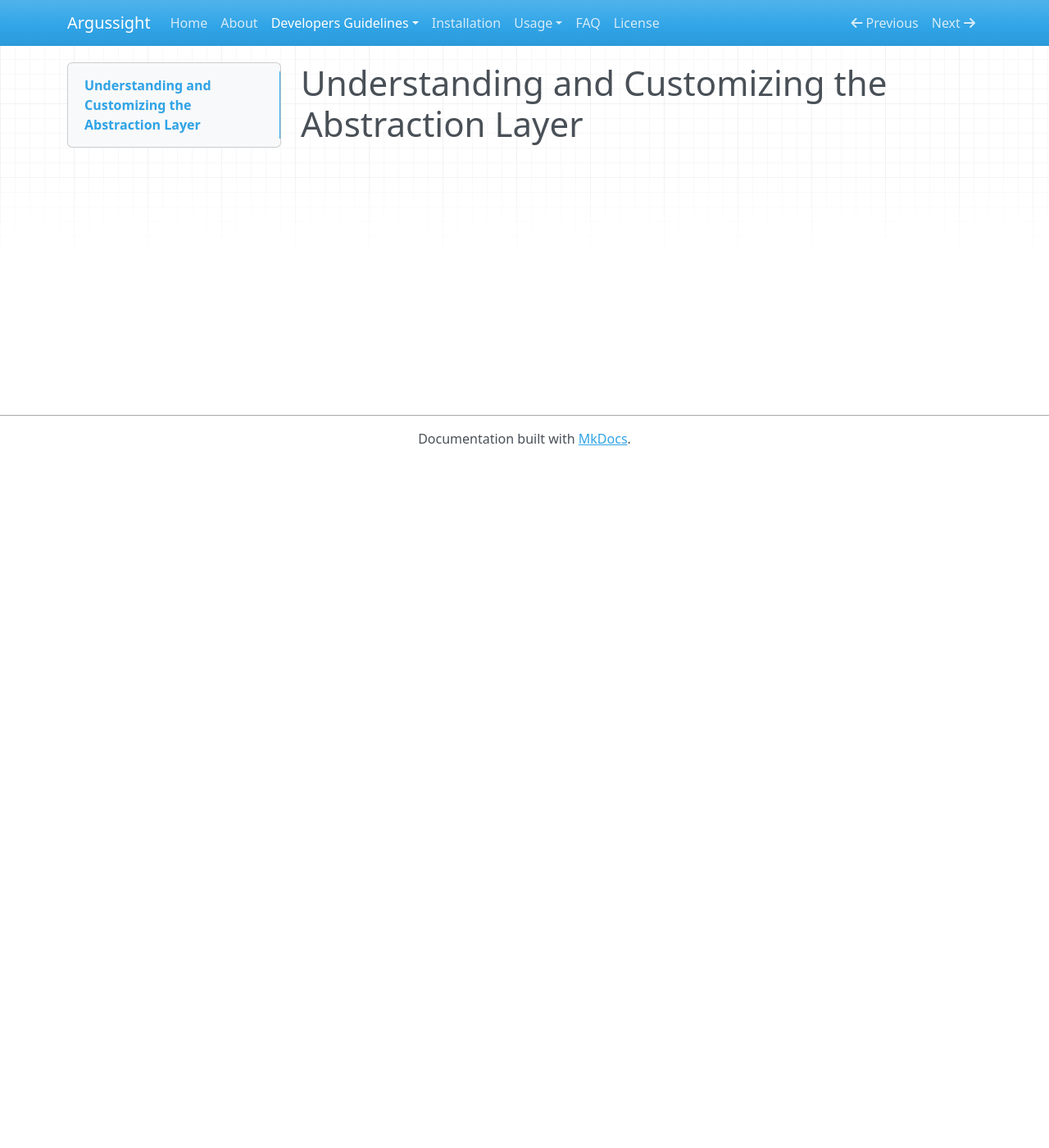
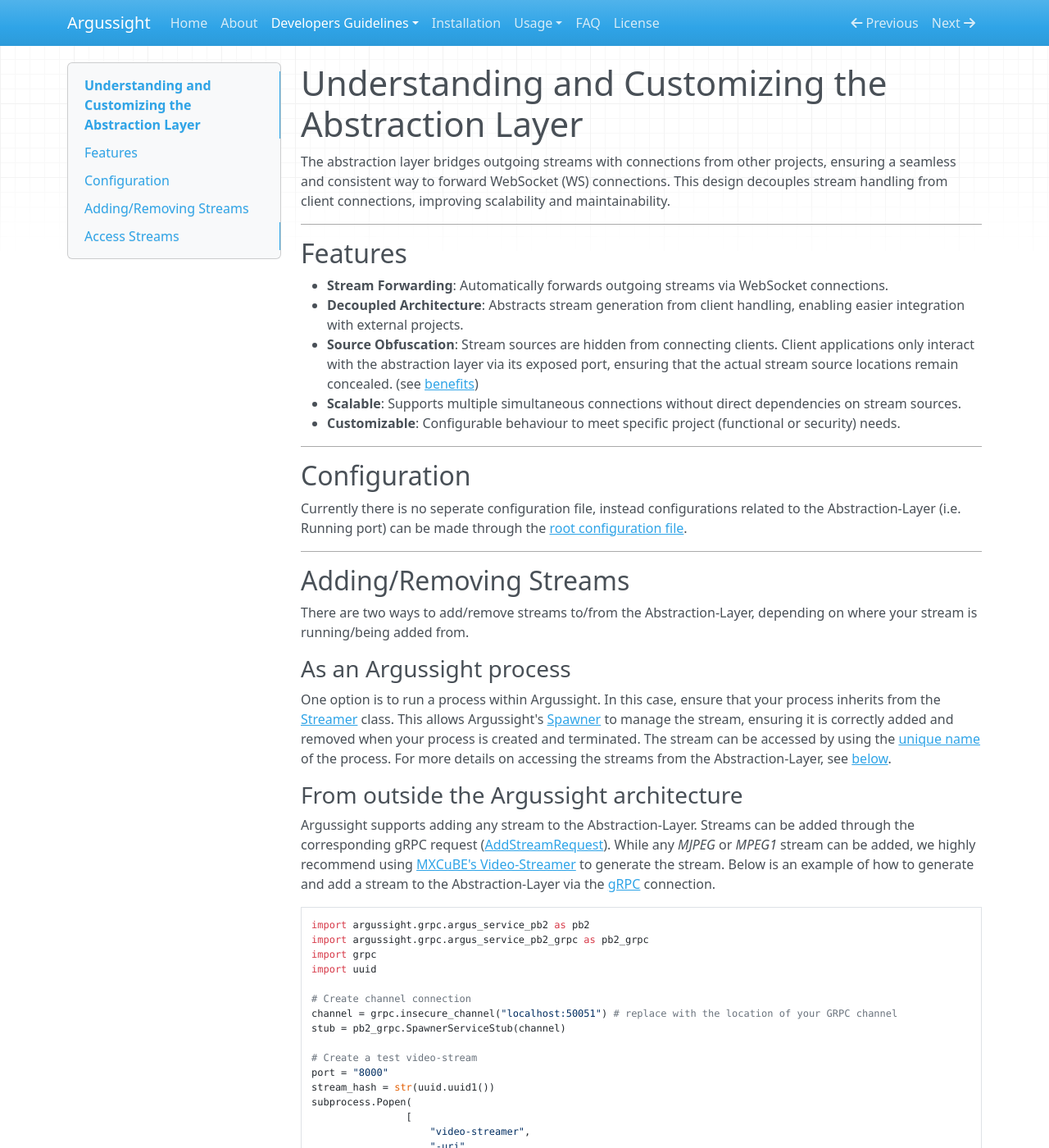
Before and after one commit to walesch-yan/argussight, an MkDocs documentation site: the page built from docs/devs/video-layer.md, in a window 1280 px wide and 1400 px high. Shown: the whole window at 82% size. Built offline with MkDocs 1.6.1, drawn with Linux system fonts in a browser that asks for light colours; nearby versions of some CDN libraries; some of the changed text lies outside the part shown.

Commit message:
Added Abstract-Layer page

````diff
--- a/docs/devs/video-layer.md
+++ b/docs/devs/video-layer.md
@@ -1 +1,108 @@
 # Understanding and Customizing the Abstraction Layer
+
+The abstraction layer bridges outgoing streams with connections from other projects, ensuring a seamless and consistent way to forward WebSocket (WS) connections. This design decouples stream handling from client connections, improving scalability and maintainability.
+
+---
+
+## Features
+
+- **Stream Forwarding**: Automatically forwards outgoing streams via WebSocket connections.
+- **Decoupled Architecture**: Abstracts stream generation from client handling, enabling easier integration with external projects.
+- **Source Obfuscation**: Stream sources are hidden from connecting clients. Client applications only interact with the abstraction layer via its exposed port, ensuring that the actual stream source locations remain concealed. (see [benefits](overview.md#benefits-of-source-obfuscation))
+- **Scalable**: Supports multiple simultaneous connections without direct dependencies on stream sources.
+- **Customizable**: Configurable behaviour to meet specific project (functional or security) needs.
+
+---
+
+## Configuration
+
+Currently there is no seperate configuration file, instead configurations related to the Abstraction-Layer (i.e. Running port) can be made through the [root configuration file](../usage/configurations.md#root-configuration).
+
+---
+
+## Adding/Removing Streams
+
+There are two ways to add/remove streams to/from the Abstraction-Layer, depending on where your stream is running/being added from.
+
+### As an Argussight process
+
+One option is to run a process within Argussight. In this case, ensure that your process inherits from the [Streamer](vprocess.md#streamer) class. This allows Argussight's [Spawner](spawner.md) to manage the stream, ensuring it is correctly added and removed when your process is created and terminated. The stream can be accessed by using the [unique name](vprocess.md#) of the process. For more details on accessing the streams from the Abstraction-Layer, see [below](#access-streams).
+
+### From outside the Argussight architecture
+
+Argussight supports adding any stream to the Abstraction-Layer. Streams can be added through the corresponding gRPC request ([AddStreamRequest](../usage/grpc.md#available-requests)). While any *MJPEG* or *MPEG1* stream can be added, we highly recommend using [MXCuBE's Video-Streamer](https://github.com/mxcube/video-streamer) to generate the stream. Below is an example of how to generate and add a stream to the Abstraction-Layer via the [gRPC](../usage/grpc.md) connection.
+
+```python
+import argussight.grpc.argus_service_pb2 as pb2
+import argussight.grpc.argus_service_pb2_grpc as pb2_grpc
+import grpc
+import uuid
+
+# Create channel connection
+channel = grpc.insecure_channel("localhost:50051") # replace with the location of your GRPC channel
+stub = pb2_grpc.SpawnerServiceStub(channel)
+
+# Create a test video-stream
+port = "8000"
+stream_hash = str(uuid.uuid1())
+subprocess.Popen(
+                [
+                    "video-streamer",
+                    "-uri",
+                    "test",
+                    "-hs",
+                    "localhost",
+                    "-p",
+                    port,
+                    "-of",
+                    "MPEG1",
+                    "-id",
+                    stream_hash,
+                ],
+                close_fds=True,
+            )
+
+# Add Stream to the Abstraction Layer
+try:
+    stub.AddStream(
+        pb2.AddStreamRequest(
+            name="TestStream",
+            port=port,
+            stream_id=stream_hash,
+        )
+    )
+except Exception:
+    print("Couldn't add stream")
+```
+
+> **Note**: The `name` argument serves as the unique identifier for a stream. If you add two streams with the same name, the first stream will be removed and replaced by the second.
+
+---
+
+## Access Streams
+
+To access an added stream, you must establish a WebSocket connection to `ws://<host>:<port>/<name>`, where `<host>` and `<port>` refer to the host and port of the abstraction-layer, and `<name>` is the unique identifier of the stream you wish to access.
+
+### Get a list of all available streams
+
+To get a list of all accessable streams, a request ([GetProcessesRequest](../usage/grpc.md#available-requests)) can be send to Argussight via gRPC. The `response` to that request contains information about all the processes and streams registered within the running Argussight server. To extract the identifiers of the streams from the `responses` body, you can do as follows:
+
+```python
+import argussight.grpc.argus_service_pb2 as pb2
+import argussight.grpc.argus_service_pb2_grpc as pb2_grpc
+import grpc
+
+# Create channel connection
+channel = grpc.insecure_channel("localhost:50051") # replace with the location of your GRPC channel
+stub = pb2_grpc.SpawnerServiceStub(channel)
+
+# Fetch the stream names
+try:
+    response = stub.GetProcesses(pb2.GetProcessesRequest())
+    if response.status = "success":
+        stream_names = list(response.streams)
+    else:
+        print(f"Error occured when fetching processes {response.error_message}")
+except Exception:
+    print("Error occured when connecting to the server")
+```
````
Also changed, not shown: docs/devs/overview.md (+12 -0 lines), docs/devs/vprocess.md (+8 -0 lines), docs/index.md (+2 -0 lines), docs/usage/configurations.md (+3 -0 lines), docs/usage/grpc.md (+4 -0 lines).
